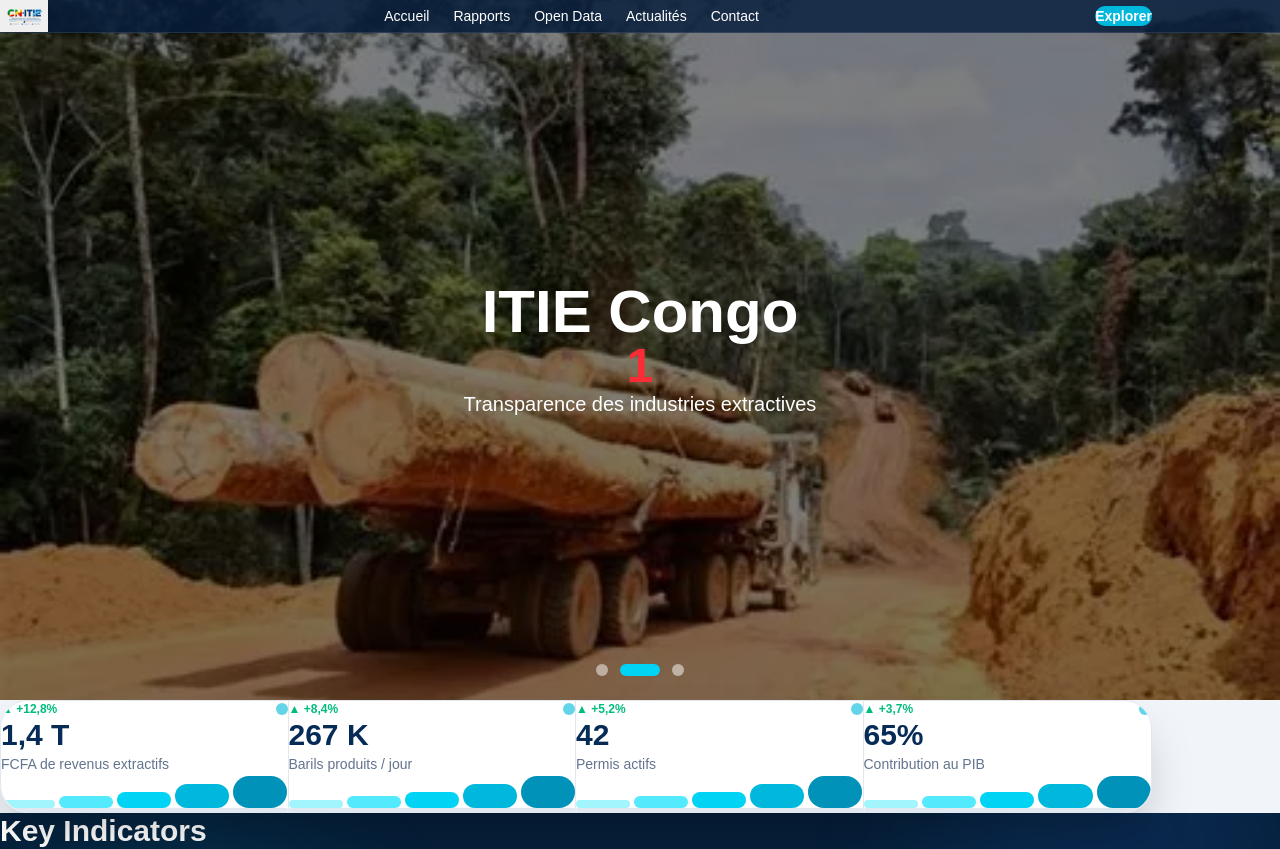
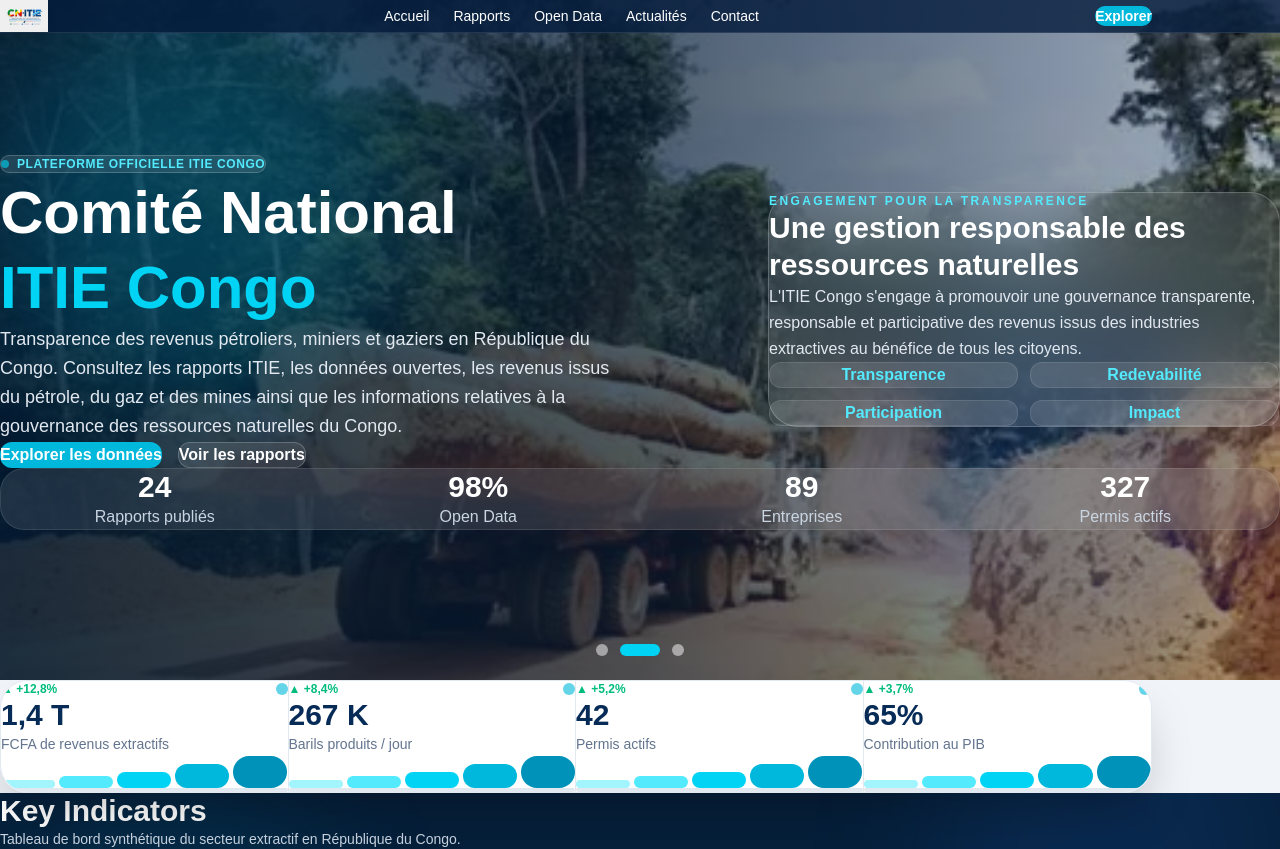
Before and after one commit to athysdavid-hash/cn-itie, a Next.js app: page / in a window 1280 px wide. Shown: the top 849 px of the page. Built offline with nearby package versions, Linux system fonts and the light colour scheme.

Commit message:
Correction Hero slider

```diff
--- a/components/Hero.tsx
+++ b/components/Hero.tsx
@@ -10,18 +10,19 @@
   ]
 
   const [currentImage, setCurrentImage] = useState(0)
-console.log("RENDER HERO", currentImage)
+
   useEffect(() => {
     const interval = setInterval(() => {
       setCurrentImage((prev) => (prev + 1) % images.length)
     }, 5000)
 
     return () => clearInterval(interval)
-}, [])
+  }, [images.length])
+
   return (
-    <section className="relative h-[700px] overflow-hidden">
+    <section className="relative min-h-[85vh] flex items-center overflow-hidden">
 
-      {/* IMAGES */}
+      {/* BACKGROUND SLIDER */}
       {images.map((img, index) => (
         <div
           key={index}
@@ -35,22 +36,124 @@
       ))}
 
       {/* OVERLAY */}
-      <div className="absolute inset-0 bg-black/50" />
+      <div className="absolute inset-0 bg-gradient-to-r from-[#031b34]/90 via-[#031b34]/70 to-[#031b34]/30" />
 
-      {/* CONTENU */}
-      <div className="relative z-10 h-full flex items-center justify-center text-center">
+      {/* GLOW */}
+      <div className="absolute top-0 left-0 w-[400px] h-[400px] bg-cyan-400/20 blur-3xl rounded-full" />
+      <div className="absolute bottom-0 right-0 w-[400px] h-[400px] bg-blue-500/20 blur-3xl rounded-full" />
+
+      {/* CONTENT */}
+      <div className="relative z-10 max-w-7xl mx-auto px-4 py-20 w-full">
+
+        <div className="grid lg:grid-cols-2 gap-10 items-center">
 
           <div>
 
-          <h1 className="text-6xl font-black text-white">
+            <div className="inline-flex items-center gap-2 bg-white/10 backdrop-blur-xl border border-white/20 px-4 py-2 rounded-full mb-6">
+              <span className="w-2 h-2 rounded-full bg-cyan-400 animate-pulse" />
+              <span className="text-cyan-300 text-xs font-black tracking-wider uppercase">
+                Plateforme officielle ITIE Congo
+              </span>
+            </div>
+
+            <h1 className="text-4xl lg:text-6xl font-black text-white leading-tight">
+              Comité National
+              <br />
+              <span className="text-cyan-400">
                 ITIE Congo
+              </span>
             </h1>
-<p className="text-red-500 text-5xl font-black">
-  {currentImage}
+
+            <p className="text-slate-200 text-lg leading-relaxed mt-6 max-w-2xl">
+              Transparence des revenus pétroliers, miniers et gaziers en République du Congo.
+              Consultez les rapports ITIE, les données ouvertes, les revenus issus du pétrole,
+              du gaz et des mines ainsi que les informations relatives à la gouvernance des
+              ressources naturelles du Congo.
             </p>
-          <p className="text-xl text-white mt-4">
-            Transparence des industries extractives
+
+            <div className="flex flex-wrap gap-4 mt-8">
+
+              <button className="bg-cyan-500 hover:bg-cyan-600 text-white px-6 py-4 rounded-xl font-black shadow-xl transition-all duration-300 hover:scale-105">
+                Explorer les données
+              </button>
+
+              <button className="bg-white/10 backdrop-blur-xl border border-white/20 hover:bg-white/20 text-white px-6 py-4 rounded-xl font-black transition-all duration-300 hover:scale-105">
+                Voir les rapports
+              </button>
+
+            </div>
+
+          </div>
+
+          <div className="flex justify-end">
+
+            <div className="w-full max-w-lg bg-white/10 backdrop-blur-2xl border border-white/20 rounded-[30px] p-8 shadow-2xl">
+
+              <p className="text-cyan-300 uppercase tracking-[0.2em] text-xs font-black">
+                Engagement pour la transparence
               </p>
+
+              <h3 className="text-3xl font-black text-white mt-4 leading-tight">
+                Une gestion responsable des ressources naturelles
+              </h3>
+
+              <p className="text-slate-200 mt-4 leading-relaxed">
+                L'ITIE Congo s'engage à promouvoir une gouvernance transparente,
+                responsable et participative des revenus issus des industries
+                extractives au bénéfice de tous les citoyens.
+              </p>
+
+              <div className="grid grid-cols-2 gap-3 mt-8">
+
+                <div className="bg-white/10 rounded-xl p-4 text-center border border-white/10">
+                  <p className="text-cyan-300 font-black">Transparence</p>
+                </div>
+
+                <div className="bg-white/10 rounded-xl p-4 text-center border border-white/10">
+                  <p className="text-cyan-300 font-black">Redevabilité</p>
+                </div>
+
+                <div className="bg-white/10 rounded-xl p-4 text-center border border-white/10">
+                  <p className="text-cyan-300 font-black">Participation</p>
+                </div>
+
+                <div className="bg-white/10 rounded-xl p-4 text-center border border-white/10">
+                  <p className="text-cyan-300 font-black">Impact</p>
+                </div>
+
+              </div>
+
+            </div>
+
+          </div>
+
+        </div>
+
+        <div className="mt-12">
+
+          <div className="grid md:grid-cols-4 gap-4 bg-white/10 backdrop-blur-2xl border border-white/10 rounded-[24px] p-6">
+
+            <div className="text-center">
+              <h3 className="text-3xl font-black text-white">24</h3>
+              <p className="text-slate-300 mt-2">Rapports publiés</p>
+            </div>
+
+            <div className="text-center">
+              <h3 className="text-3xl font-black text-white">98%</h3>
+              <p className="text-slate-300 mt-2">Open Data</p>
+            </div>
+
+            <div className="text-center">
+              <h3 className="text-3xl font-black text-white">89</h3>
+              <p className="text-slate-300 mt-2">Entreprises</p>
+            </div>
+
+            <div className="text-center">
+              <h3 className="text-3xl font-black text-white">327</h3>
+              <p className="text-slate-300 mt-2">Permis actifs</p>
+            </div>
+
+          </div>
 
         </div>
 
```
Lines whose indentation alone changed are shown as unchanged.
